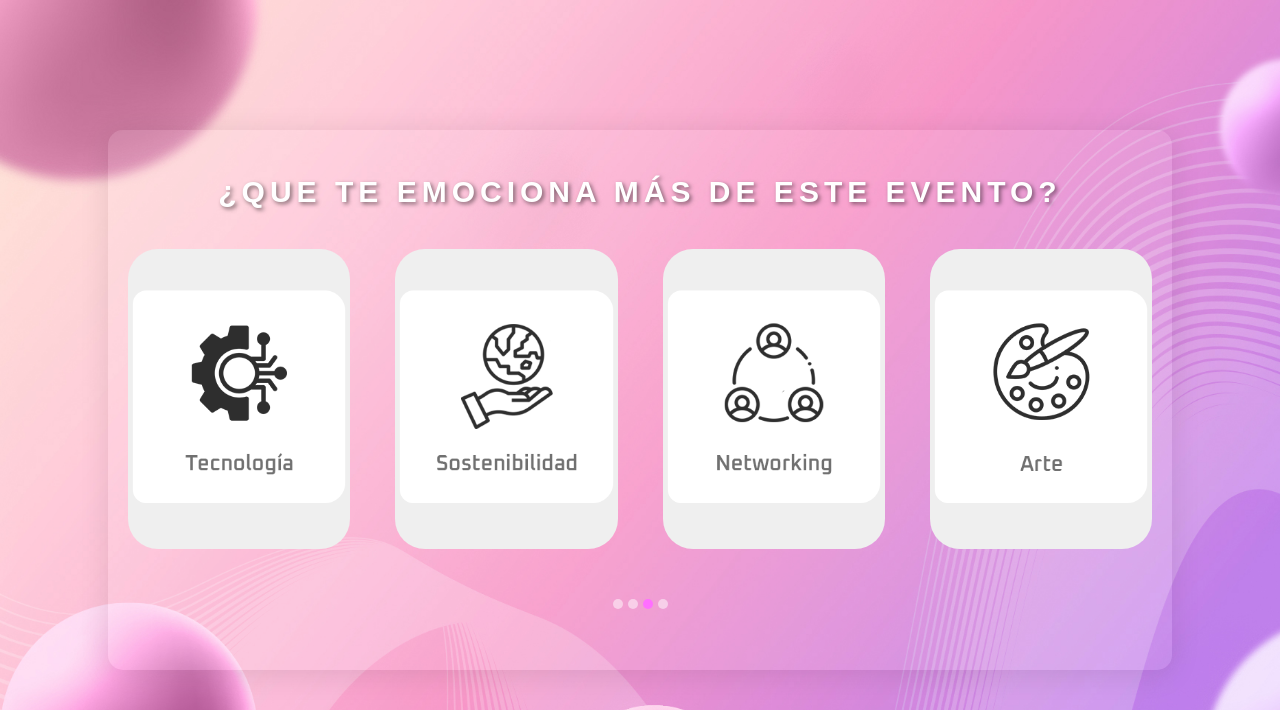
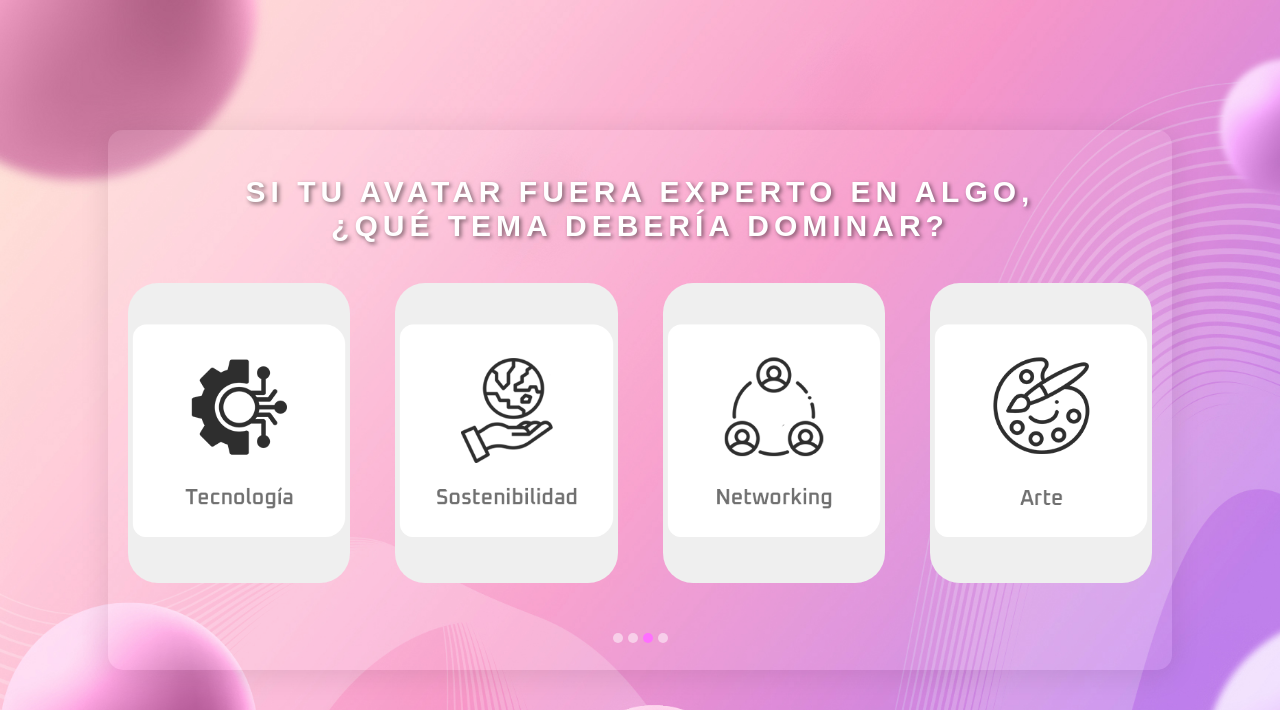
Before and after one commit to chez9020/BristolAI, a Flask app: page /expertise in a window 1280 px wide. Shown: the top 710 px of the page. Run offline with Flask 3, Linux system fonts and the light colour scheme.

Commit message:
Titulos en index.html y en expertise.html corregidos

```diff
--- a/templates/expertise.html
+++ b/templates/expertise.html
@@ -9,7 +9,7 @@
 <body>
     <div class="container">
         <form method="POST" action="{{ url_for('expertise') }}">
-            <h2>¿QUE TE EMOCIONA MÁS DE ESTE EVENTO?</h2>
+            <h2>SI TU AVATAR FUERA EXPERTO EN ALGO,<br>¿QUÉ TEMA DEBERÍA DOMINAR?</h2>
             <div class="botones-expertise">
                 <button type="submit" name="expertise" value="Tecnologia"><img src="../static/media/bristol_assets/7_pantalla_experto/tecnologia.png" alt="Tecnologia"></button>
                 <button type="submit" name="expertise" value="Sostenibilidad"><img src="../static/media/bristol_assets/7_pantalla_experto/sostenibilidad.png" alt="Sostenibilidad"></button>
--- a/templates/index.html
+++ b/templates/index.html
@@ -12,7 +12,7 @@
 <body>
     <div class="container">
         <form method="POST" action="{{ url_for('genero') }}">
-            <h2>SELECCIONA UN GÉNERO</h2>
+            <h2>SELECCIONA UN GÉNERO PARA TU AVATAR</h2>
             <div class="botones-genero">
                 <button type="submit" name="genero" value="Femenino"><img src="../static/media/bristol_assets/2_pantalla_genero/mujer.png" alt="Femenino"></button>
                 <button type="submit" name="genero" value="Masculino"><img src="../static/media/bristol_assets/2_pantalla_genero/hombre.png" alt="Masculino"></button>
```
